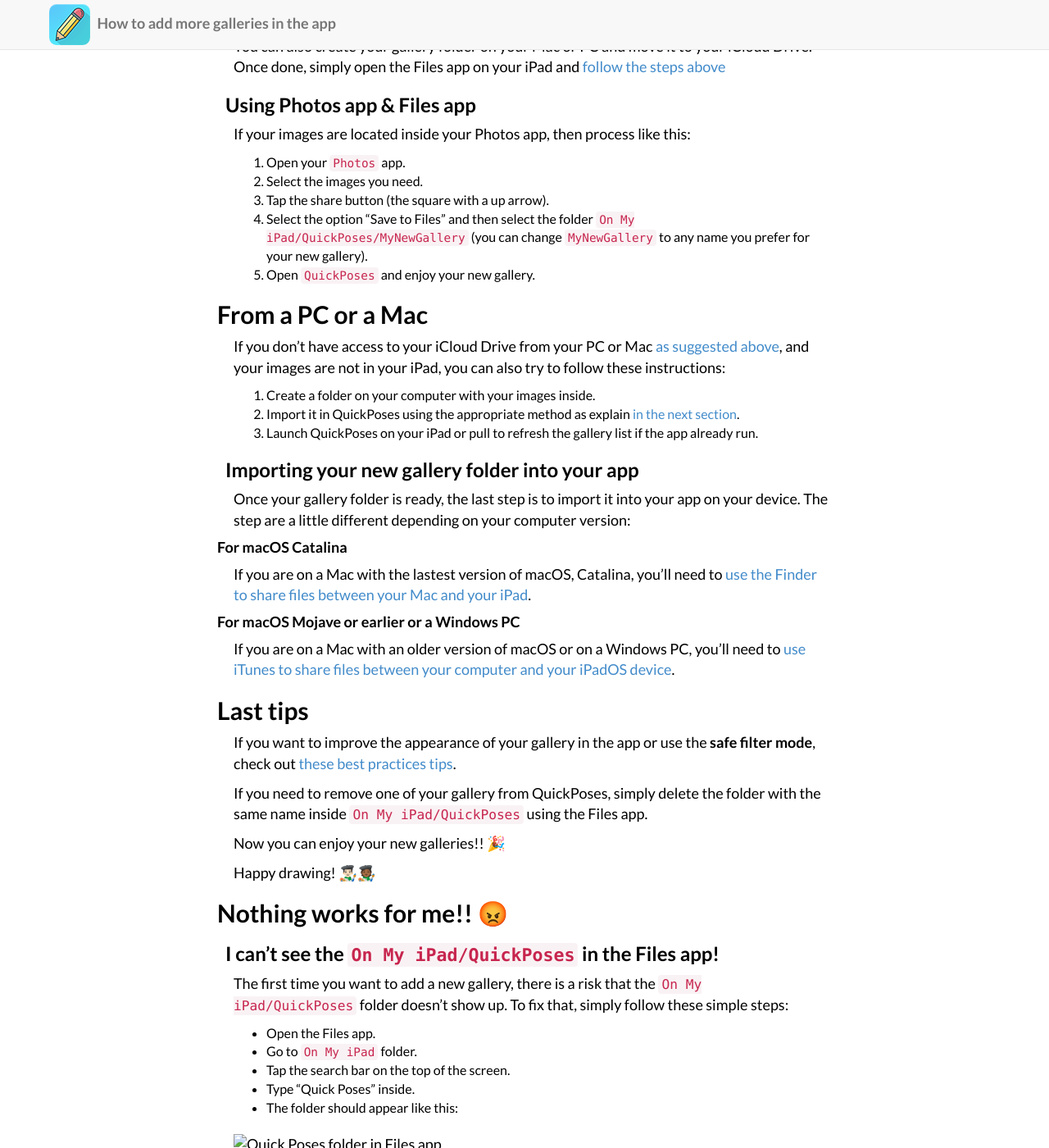
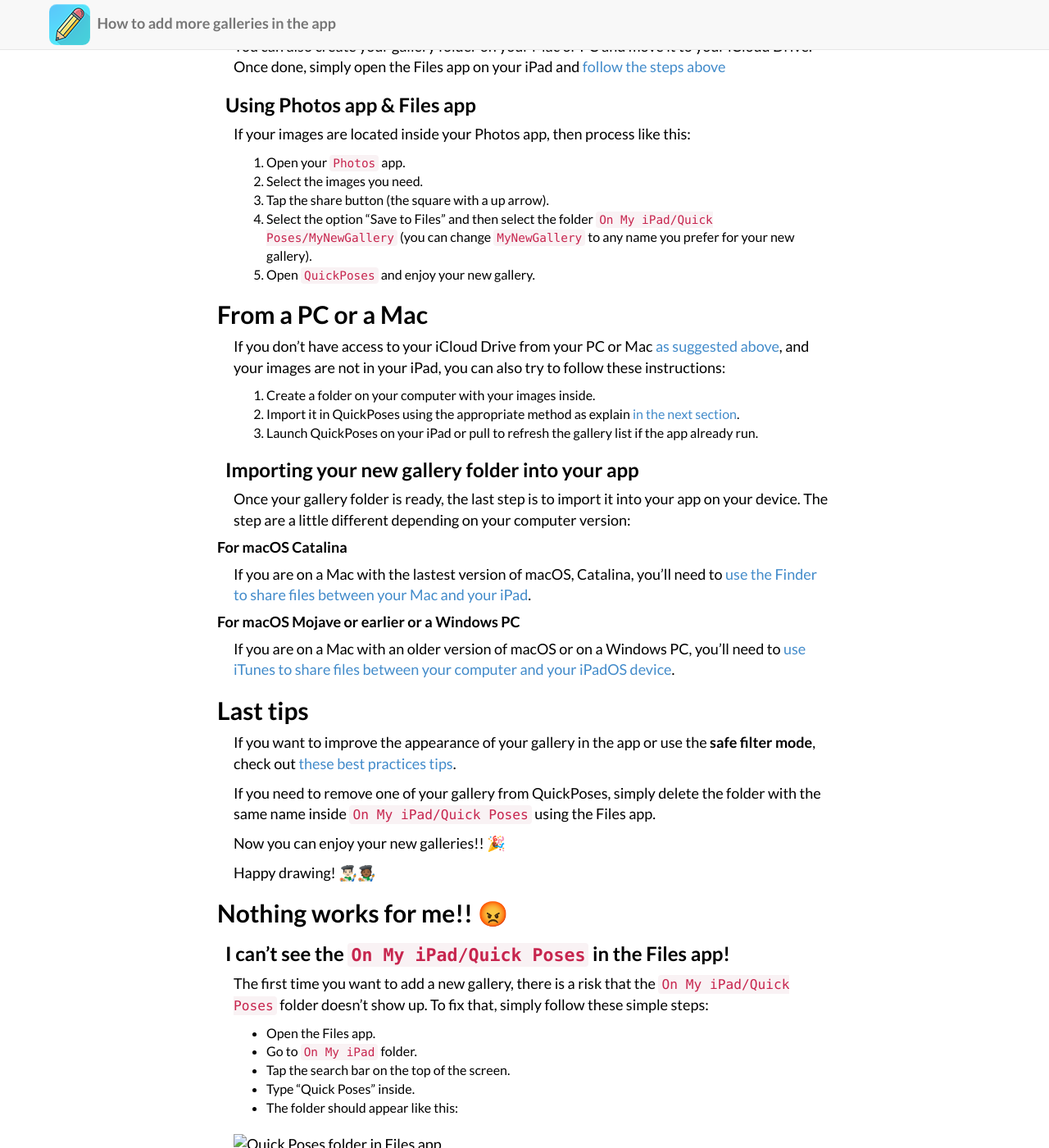
Before and after one commit to QuickPoses/quickposes.github.io, a Jekyll site: the page built from help/1_5/add_more_galleries.md, in a window 1280 px wide and 1400 px high, scrolled down 1430 px. Shown: the whole window at 82% size. Built offline with Jekyll 4.4.1, drawn with Linux system fonts in a browser that asks for light colours; some of the changed text lies outside the part shown.

Commit message:
Fix QuickPoses folder name in Files app

```diff
--- a/help/1_5/add_more_galleries.md
+++ b/help/1_5/add_more_galleries.md
@@ -17,14 +17,14 @@
 
 1. Open `Files` app on your iPad.
 2. Select all your images.
-3. Move them into the folder `On My iPad/QuickPoses/MyNewGallery` (you can change `MyNewGallery` to any name you prefer for your new gallery).
+3. Move them into the folder `On My iPad/Quick Poses/MyNewGallery` (you can change `MyNewGallery` to any name you prefer for your new gallery).
 4. Open `QuickPoses` and enjoy your new gallery.
 
 If you already have a **folder of images**, simply do:
 
 1. Open `Files` app on your iPad.
 2. Find your folder of images and **long press** on it to display the contextual menu.
-3. Select `Move` and then select the folder `On My iPad/QuickPoses`.
+3. Select `Move` and then select the folder `On My iPad/Quick Poses`.
 4. Open `QuickPoses` and enjoy your new gallery.
 
 Before that, you'll need to create a folder containing all the images you want for your new gallery. To create it, you have several solution including the following examples.
@@ -48,7 +48,7 @@
 1. Open your `Photos` app.
 2. Select the images you need.
 3. Tap the share button (the square with a up arrow).
-4. Select the option "Save to Files" and then select the folder `On My iPad/QuickPoses/MyNewGallery` (you can change `MyNewGallery` to any name you prefer for your new gallery).
+4. Select the option "Save to Files" and then select the folder `On My iPad/Quick Poses/MyNewGallery` (you can change `MyNewGallery` to any name you prefer for your new gallery).
 5. Open `QuickPoses` and enjoy your new gallery.
 
 ## From a PC or a Mac
@@ -75,7 +75,7 @@
 
 If you want to improve the appearance of your gallery in the app or use the **safe filter mode**, check out [these best practices tips][3].
 
-If you need to remove one of your gallery from QuickPoses, simply delete the folder with the same name inside `On My iPad/QuickPoses` using the Files app.
+If you need to remove one of your gallery from QuickPoses, simply delete the folder with the same name inside `On My iPad/Quick Poses` using the Files app.
 
 Now you can enjoy your new galleries!! 🎉
 
@@ -83,9 +83,9 @@
 
 ## Nothing works for me!! 😡
 
-### I can't see the `On My iPad/QuickPoses` in the Files app!
+### I can't see the `On My iPad/Quick Poses` in the Files app!
 
-The first time you want to add a new gallery, there is a risk that the `On My iPad/QuickPoses` folder doesn't show up. To fix that, simply follow these simple steps:
+The first time you want to add a new gallery, there is a risk that the `On My iPad/Quick Poses` folder doesn't show up. To fix that, simply follow these simple steps:
 
 - Open the Files app.
 - Go to `On My iPad` folder.
```
Also changed, not shown: fr/help/1_5/add_more_galleries.md (+6 -6 lines), fr/help/1_5/best_practices.md (+1 -1 lines), help/1_5/best_practices.md (+1 -1 lines).
